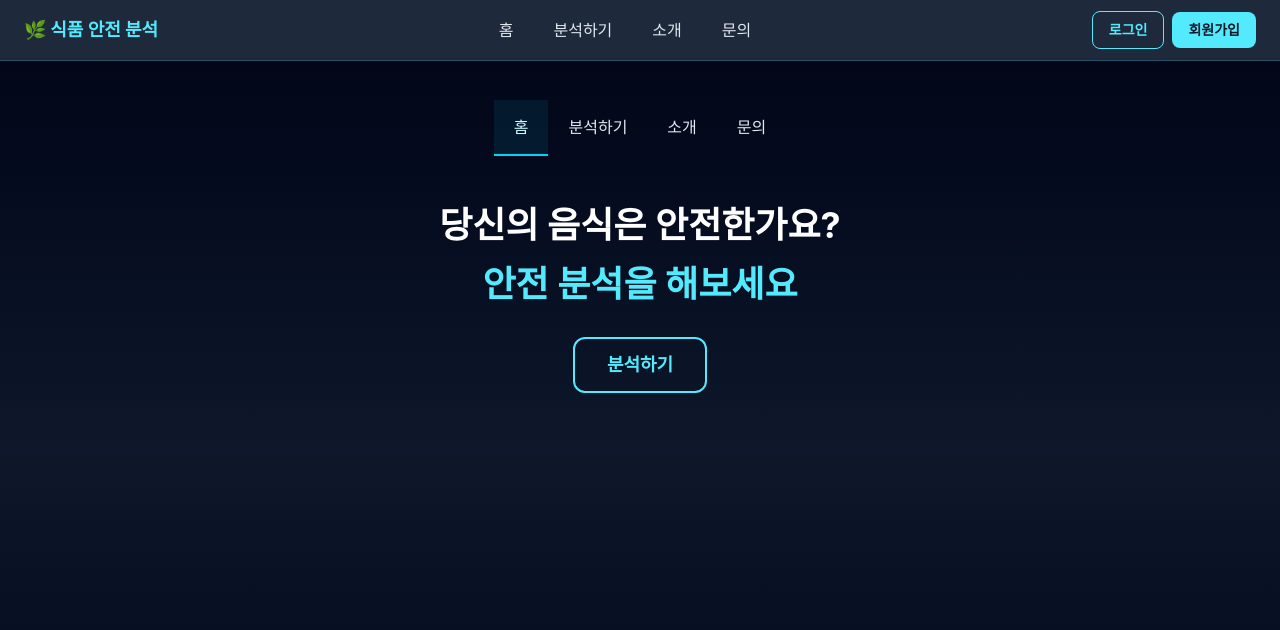
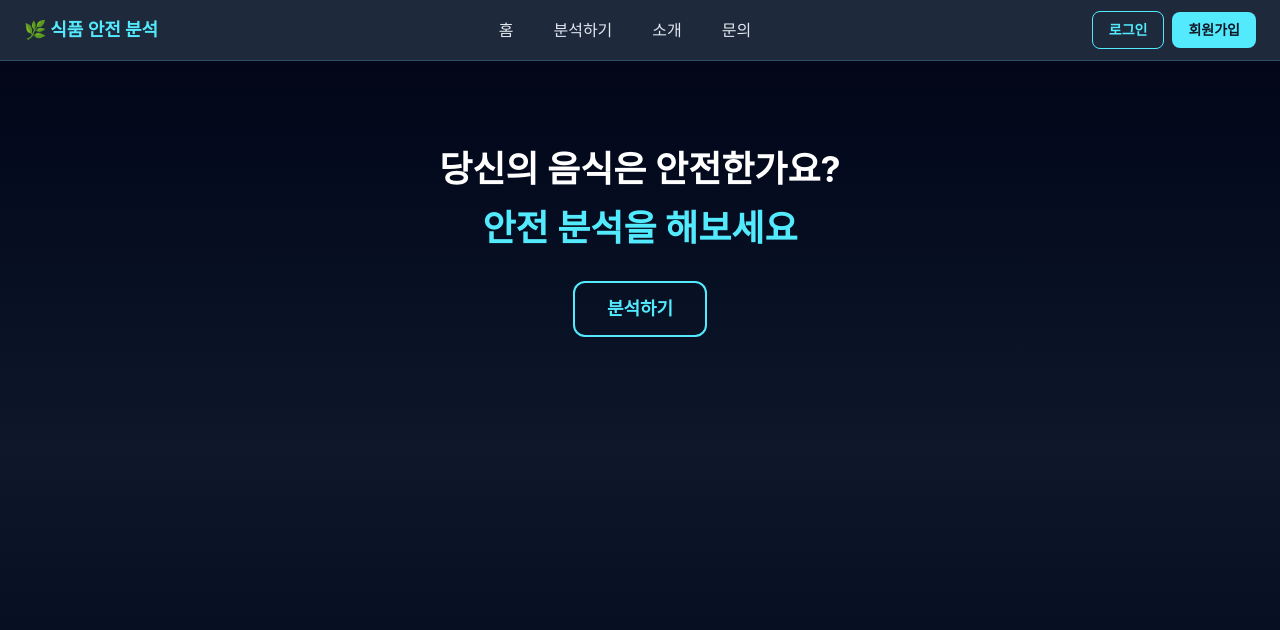
Before and after one commit to hnsh0522-cloud/CanIEat, a React (Vite) app: page / in a window 1280 px wide. Shown: the top 630 px of the page. Built offline with nearby package versions, Linux system fonts and the light colour scheme.

Commit message:
홈 메뉴바 2개 출격되는 오류 수정함.

```diff
--- a/src/pages/HomePage.jsx
+++ b/src/pages/HomePage.jsx
@@ -3,41 +3,7 @@ import { Link } from "react-router-dom";
 export default function HomePage() {
   return (
     <div className="m-0 box-border min-h-screen bg-gradient-to-b from-slate-950 via-slate-900 to-slate-950 pt-[50px] text-slate-100">
-      <ul className="m-0 flex list-none justify-center p-0">
-        <li>
-          <Link
-            className="block border-b-2 border-cyan-400 bg-cyan-500/10 px-5 py-[15px] font-medium text-cyan-100 no-underline"
-            to="/"
-            aria-current="page"
-          >
-            홈
-          </Link>
-        </li>
-        <li>
-          <Link
-            className="block px-5 py-[15px] text-slate-200 no-underline transition-colors hover:bg-cyan-500/15 hover:text-white"
-            to="/analyze"
-          >
-            분석하기
-          </Link>
-        </li>
-        <li>
-          <a
-            className="block px-5 py-[15px] text-slate-200 no-underline transition-colors hover:bg-cyan-500/15 hover:text-white"
-            href="/about"
-          >
-            소개
-          </a>
-        </li>
-        <li>
-          <a
-            className="block px-5 py-[15px] text-slate-200 no-underline transition-colors hover:bg-cyan-500/15 hover:text-white"
-            href="/contact"
-          >
-            문의
-          </a>
-        </li>
-      </ul>
+      <ul className="m-0 flex list-none justify-center p-0"></ul>
 
       <main className="mx-auto max-w-2xl px-4 pb-16 pt-10">
         <div className="mb-8 text-center">
```
